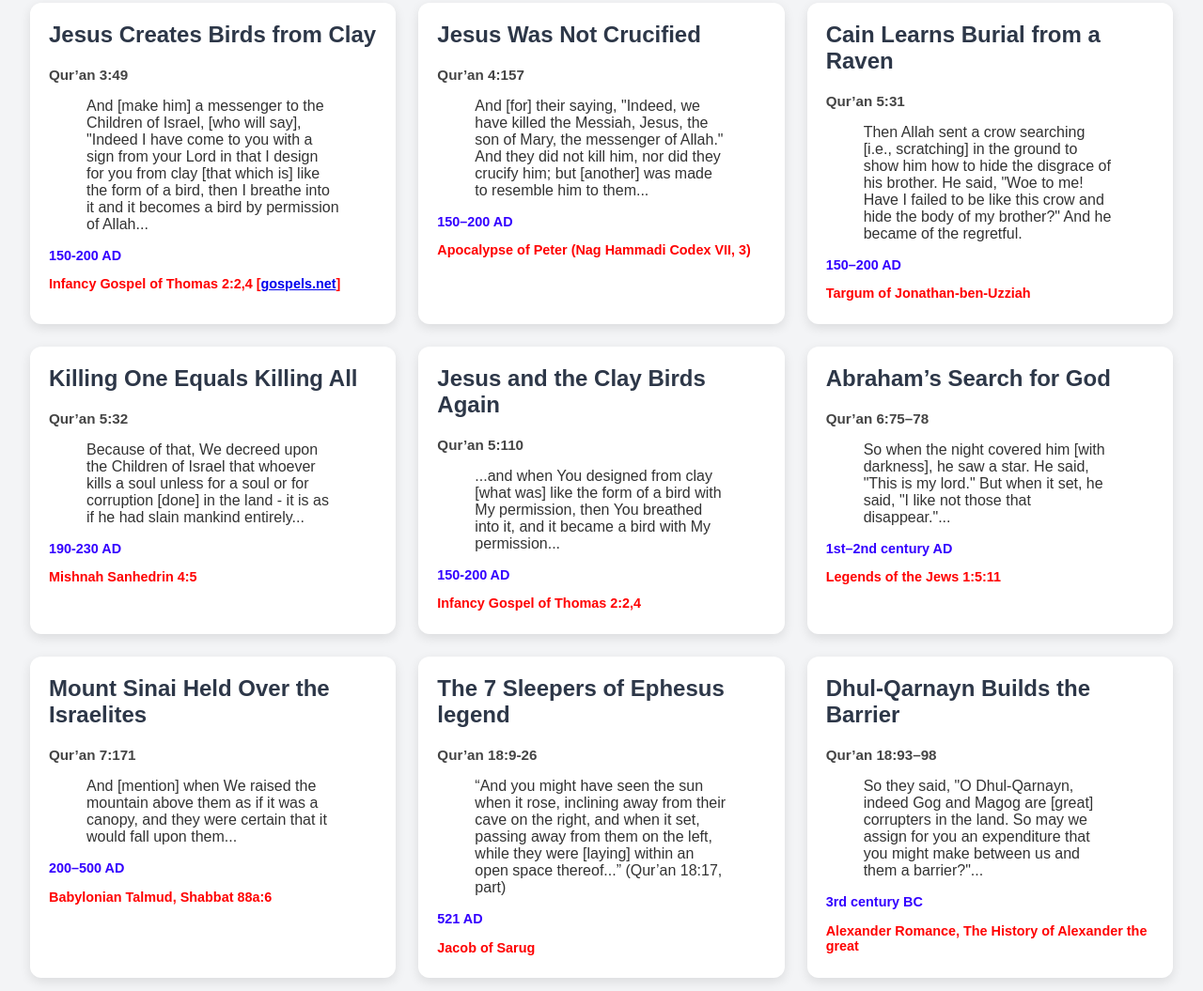
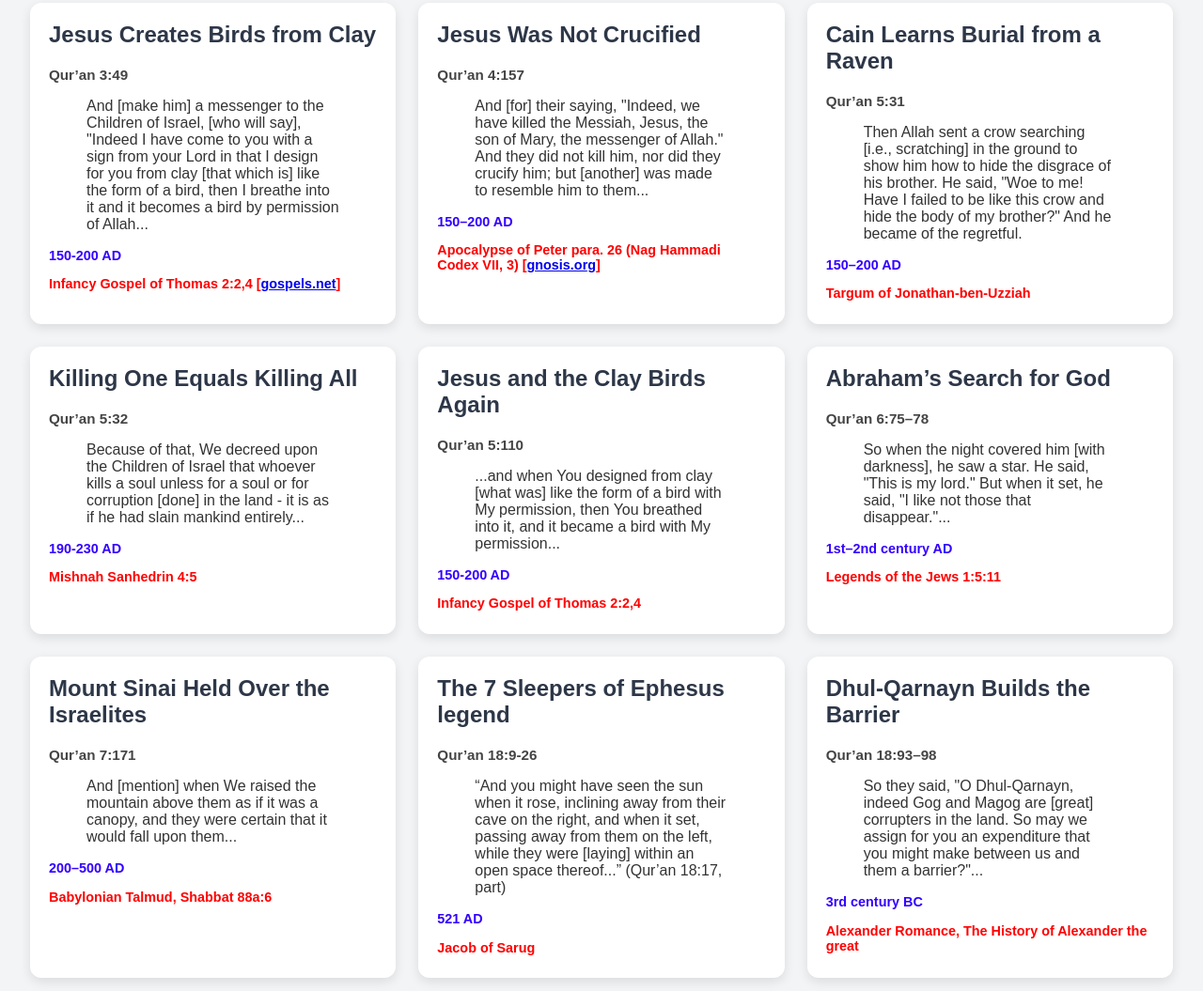
Before and after one commit to christiankhalifa/sourcesofthequran, a plain HTML site: page index.html in a window 1280 px wide. Shown: the part 2116-3171 px from the top of the page at 94% size. Drawn offline with Linux system fonts and the light colour scheme.

Commit message:
jesus not crucified

```diff
--- a/index.html
+++ b/index.html
@@ -343,7 +343,7 @@ The parallels presented here are not intended to claim that the Qur’an copied
         And [for] their saying, "Indeed, we have killed the Messiah, Jesus, the son of Mary, the messenger of Allah." And they did not kill him, nor did they crucify him; but [another] was made to resemble him to them...
       </blockquote>
       <p class="date">150–200 AD</p>
-      <p class="source">Apocalypse of Peter (Nag Hammadi Codex VII, 3)</p>
+      <p class="source">Apocalypse of Peter para. 26 (Nag Hammadi Codex VII, 3) [<a href="http://www.gnosis.org/naghamm/apopet.html">gnosis.org</a>]</p>
       <p class="quote">I saw him seemingly being seized by them. And I said, “What do I see, O Lord? That it is you yourself they take, and that you are grasping me? Who is this one, then, being crucified?" And he said, “The one you see being crucified is the substitute... But I am laughing above the cross.”</p>
     </div>
 
```
